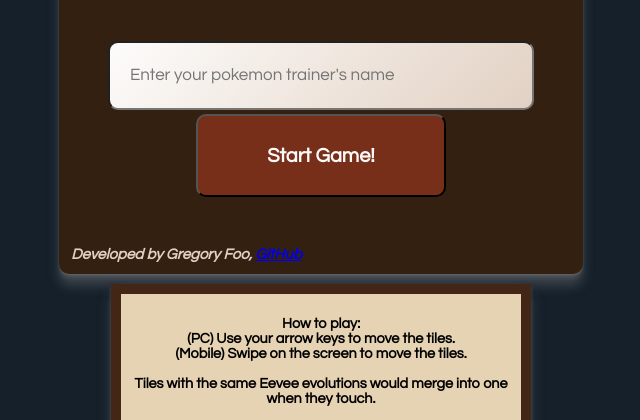
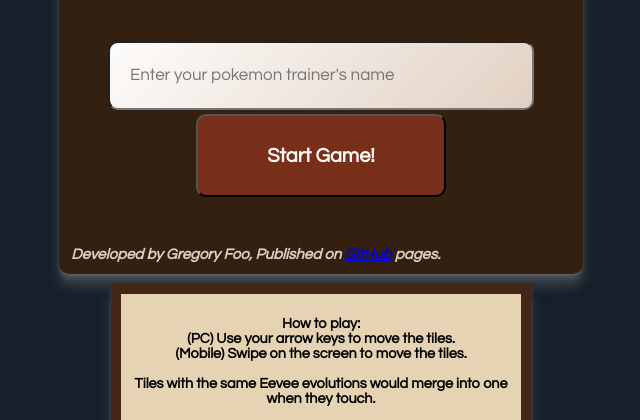
Before and after one commit to gregoryfoo95/Eeveelution, a plain HTML site: page index.html in a window 1280 px wide. Shown: the part 376-796 px from the top of the page, without its empty margins (319-959 px from the left). Drawn offline with Linux system fonts and the light colour scheme; a script that the page names is missing; a web font is replaced by a local one.

Commit message:
Amend credits within index.html

```diff
--- a/index.html
+++ b/index.html
@@ -22,7 +22,7 @@
         <h1 class="title"><img src="https://i.ibb.co/BLKR9hh/eevee-logo.png">EEVEELUTION</h1>
         <input class="playerName" placeholder="Enter your pokemon trainer's name"/>
         <button class="start" type="submit">Start Game!</button>
-        <h2 class="credits">Developed by Gregory Foo, <a href="https://github.com/gregoryfoo95/2048_Game">GitHub</a></h2>
+        <h2 class="credits">Developed by Gregory Foo, Published on <a href="https://github.com/gregoryfoo95/2048_Game">GitHub</a> pages.</h2>
     </form>
 
     <div class="footer">
```
Also changed, not shown: test.js (added).
